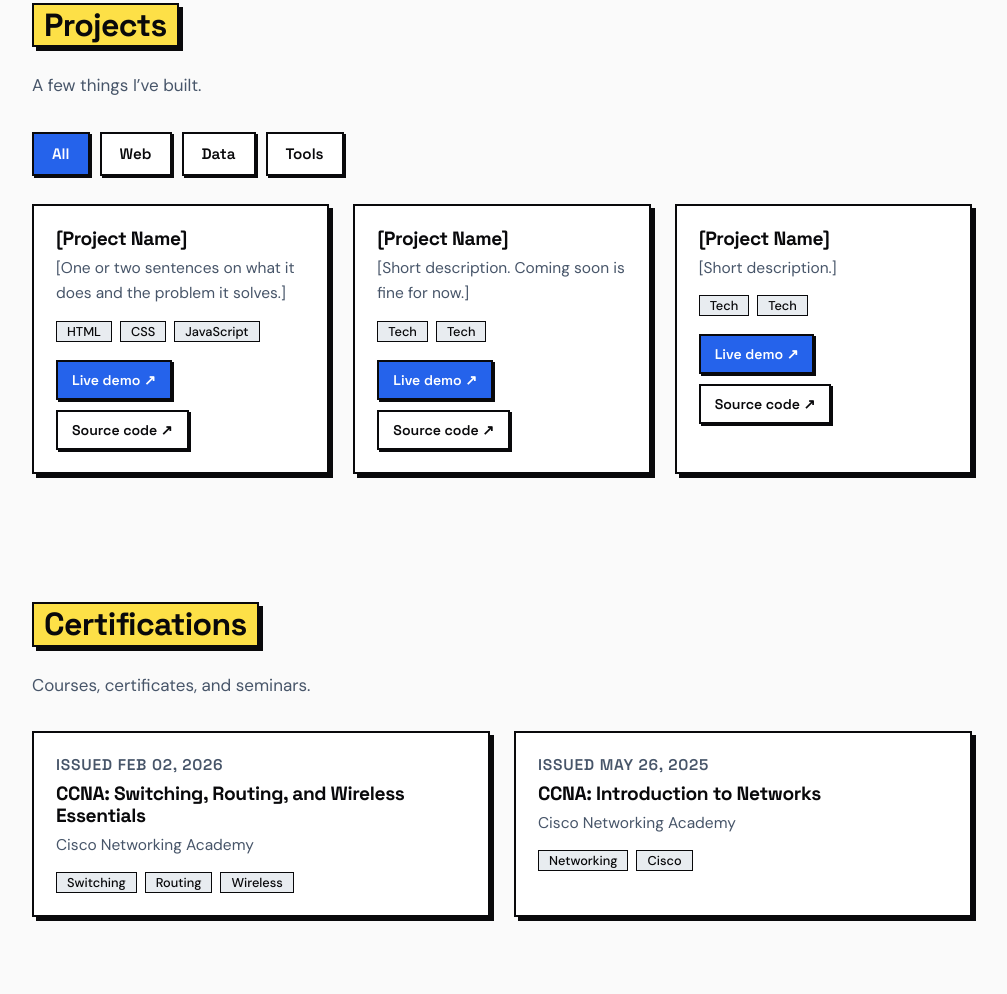
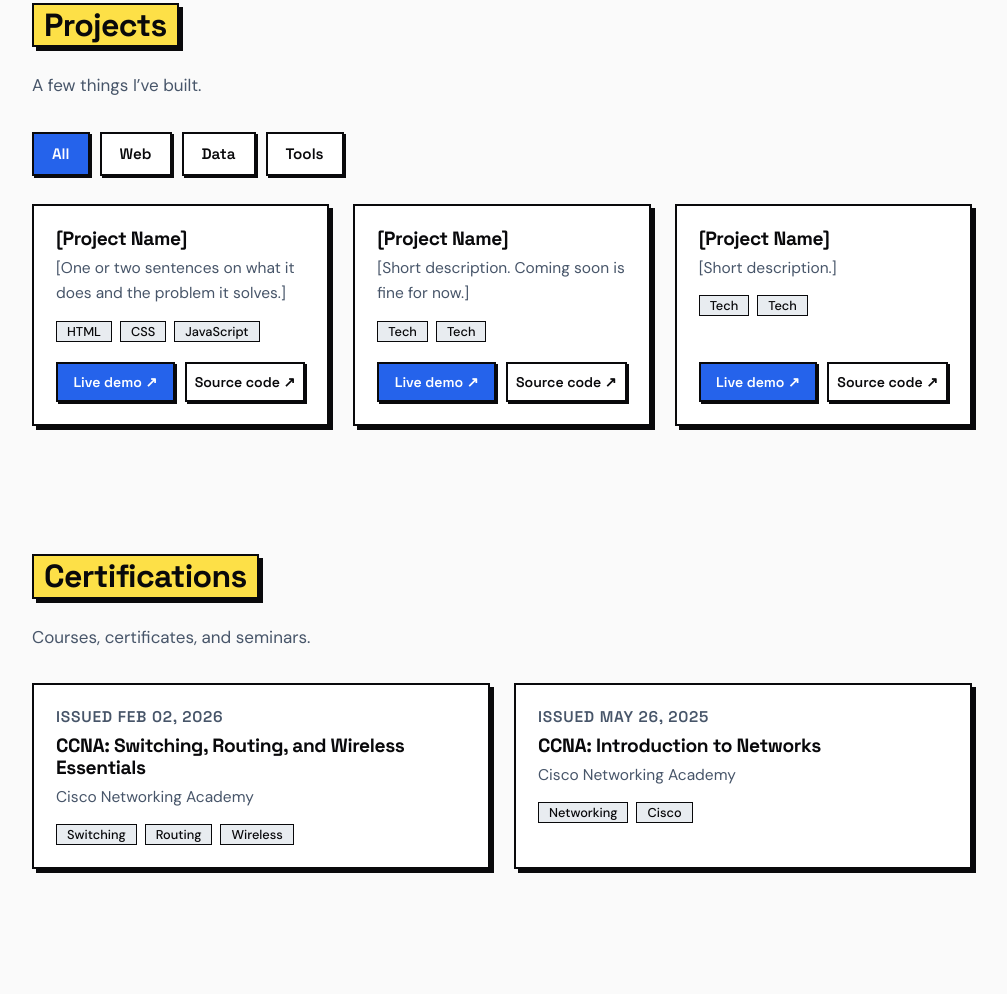
Before and after one commit to zingkeee/Portfolio, a plain HTML site: page portfolioindex.html in a window 1280 px wide. Shown: the part 1702-2696 px from the top of the page, without its empty margins (138-1145 px from the left). Drawn offline with Linux system fonts and the light colour scheme.

Commit message:
minor changes

```diff
--- a/portfolioindex.html
+++ b/portfolioindex.html
@@ -170,6 +170,11 @@ details .more ul{padding-left:20px;color:var(--fg-muted)}
 /* project links */
 .plinks{display:flex;flex-wrap:wrap;gap:10px;margin-top:18px}
 .btn-sm{min-height:40px;padding:0 14px;font-size:.88rem;box-shadow:2px 2px 0 var(--border)}
+/* balanced project cards: buttons always pinned to the bottom, side by side */
+#projectGrid .card:not(.hide){display:flex;flex-direction:column}
+#projectGrid .plinks{margin-top:auto;padding-top:20px;display:grid;grid-template-columns:1fr 1fr;gap:10px}
+#projectGrid .plinks .btn{justify-content:center;white-space:nowrap;padding:0 8px}
+#projectGrid .plinks:has(a:only-child){grid-template-columns:1fr}
 </style>
 </head>
 <body>
```
